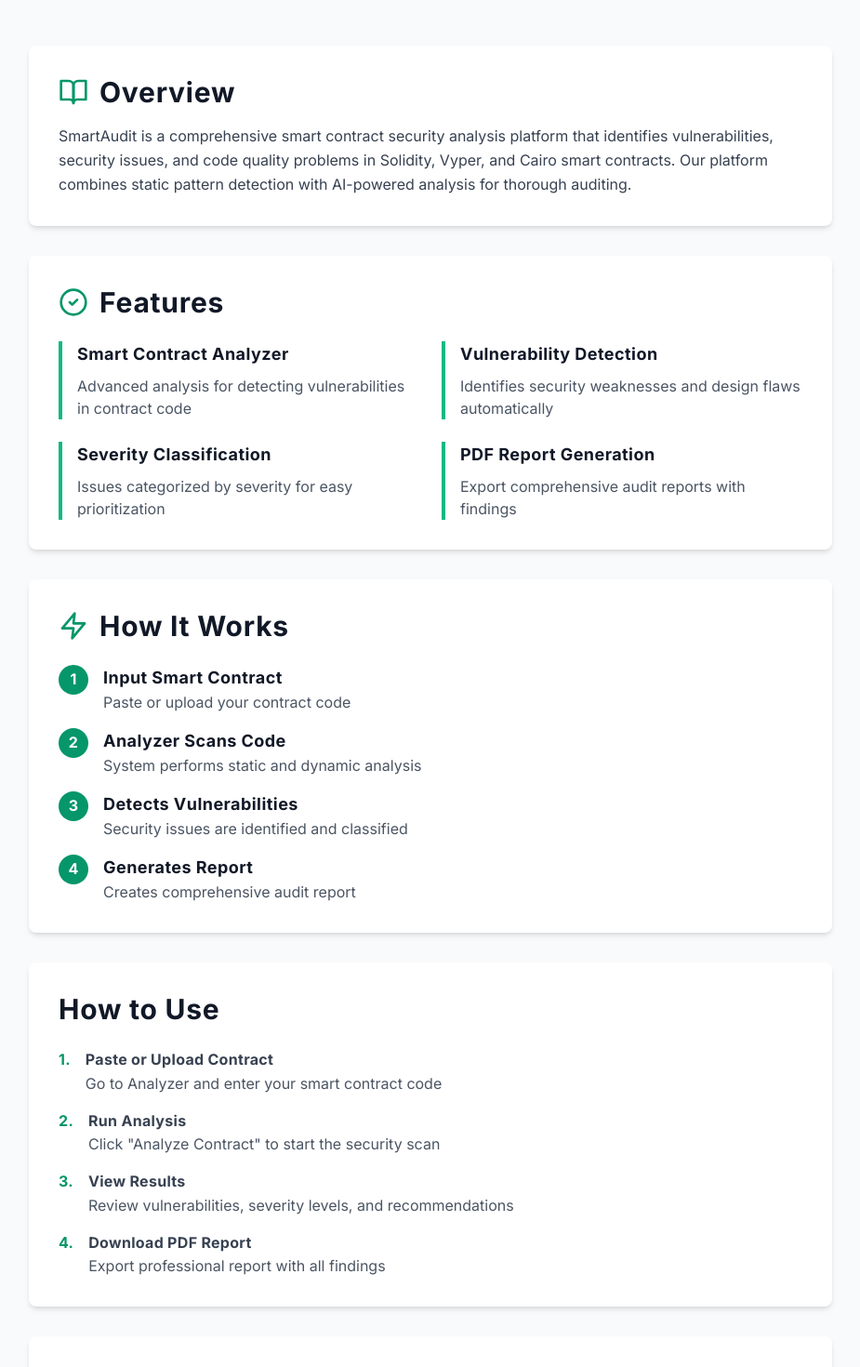
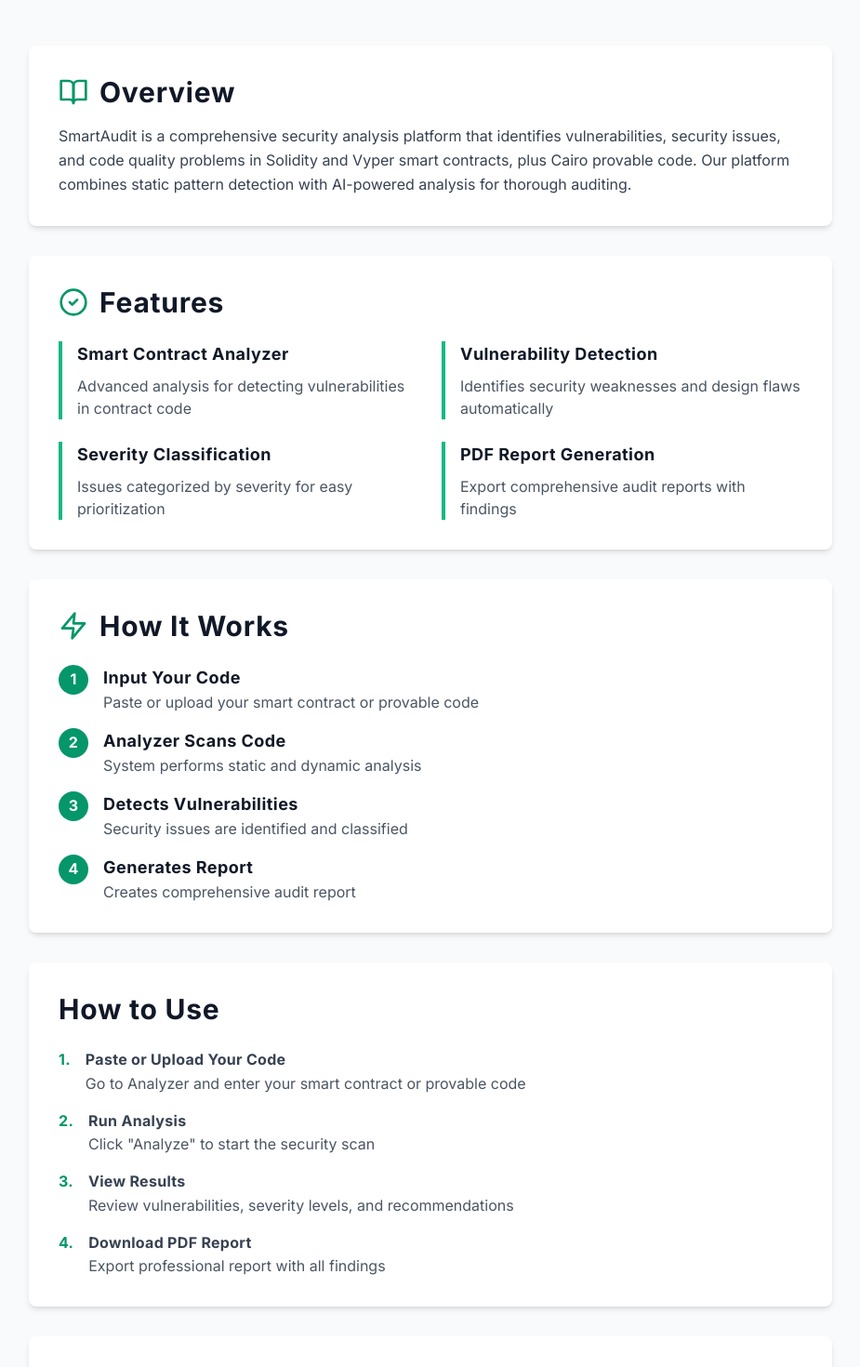
Before and after one commit to Hariniha/Smart_Contract_Auditor, a Next.js app: page /documentation in a window 1280 px wide. Shown: the part 300-1770 px from the top of the page at 93% size, without its empty margins (177-1102 px from the left). Built offline with nearby package versions, Linux system fonts and the light colour scheme.

Commit message:
documentation chages

```diff
--- a/src/app/documentation/page.tsx
+++ b/src/app/documentation/page.tsx
@@ -56,10 +56,10 @@ export default function DocumentationPage() {
               <h2 className='text-3xl font-bold text-gray-900'>Overview</h2>
             </div>
             <p className='text-gray-700 leading-relaxed'>
-              SmartAudit is a comprehensive smart contract security analysis
+              SmartAudit is a comprehensive security analysis
               platform that identifies vulnerabilities, security issues, and
-              code quality problems in Solidity, Vyper, and Cairo smart
-              contracts. Our platform combines static pattern detection with
+              code quality problems in Solidity and Vyper smart contracts,
+              plus Cairo provable code. Our platform combines static pattern detection with
               AI-powered analysis for thorough auditing.
             </p>
           </div>
@@ -115,8 +115,8 @@ export default function DocumentationPage() {
               {[
                 {
                   num: 1,
-                  title: 'Input Smart Contract',
-                  desc: 'Paste or upload your contract code',
+                  title: 'Input Your Code',
+                  desc: 'Paste or upload your smart contract or provable code',
                 },
                 {
                   num: 2,
@@ -157,9 +157,9 @@ export default function DocumentationPage() {
               <li className='flex gap-4'>
                 <span className='font-bold text-emerald-600'>1.</span>
                 <div>
-                  <strong>Paste or Upload Contract</strong>
+                  <strong>Paste or Upload Your Code</strong>
                   <p className='text-gray-600'>
-                    Go to Analyzer and enter your smart contract code
+                    Go to Analyzer and enter your smart contract or provable code
                   </p>
                 </div>
               </li>
@@ -168,7 +168,7 @@ export default function DocumentationPage() {
                 <div>
                   <strong>Run Analysis</strong>
                   <p className='text-gray-600'>
-                    Click "Analyze Contract" to start the security scan
+                    Click "Analyze" to start the security scan
                   </p>
                 </div>
               </li>
@@ -272,7 +272,7 @@ export default function DocumentationPage() {
 
           <div className='bg-gradient-to-r from-emerald-500 to-teal-600 rounded-lg p-8 text-white text-center'>
             <h3 className='text-3xl font-bold mb-2'>
-              Ready to Analyze Your Contract?
+              Ready to Analyze Your Code?
             </h3>
             <p className='text-emerald-50 mb-6'>Start with SmartAudit today</p>
             <Link
@@ -293,7 +293,7 @@ export default function DocumentationPage() {
                 <span className='font-bold text-white'>SmartAudit</span>
               </div>
               <p className='text-sm text-gray-400'>
-                AI-powered smart contract security analysis
+                AI-powered security analysis for smart contracts & provable code
               </p>
             </div>
             <div className='text-center md:text-left'>
```
